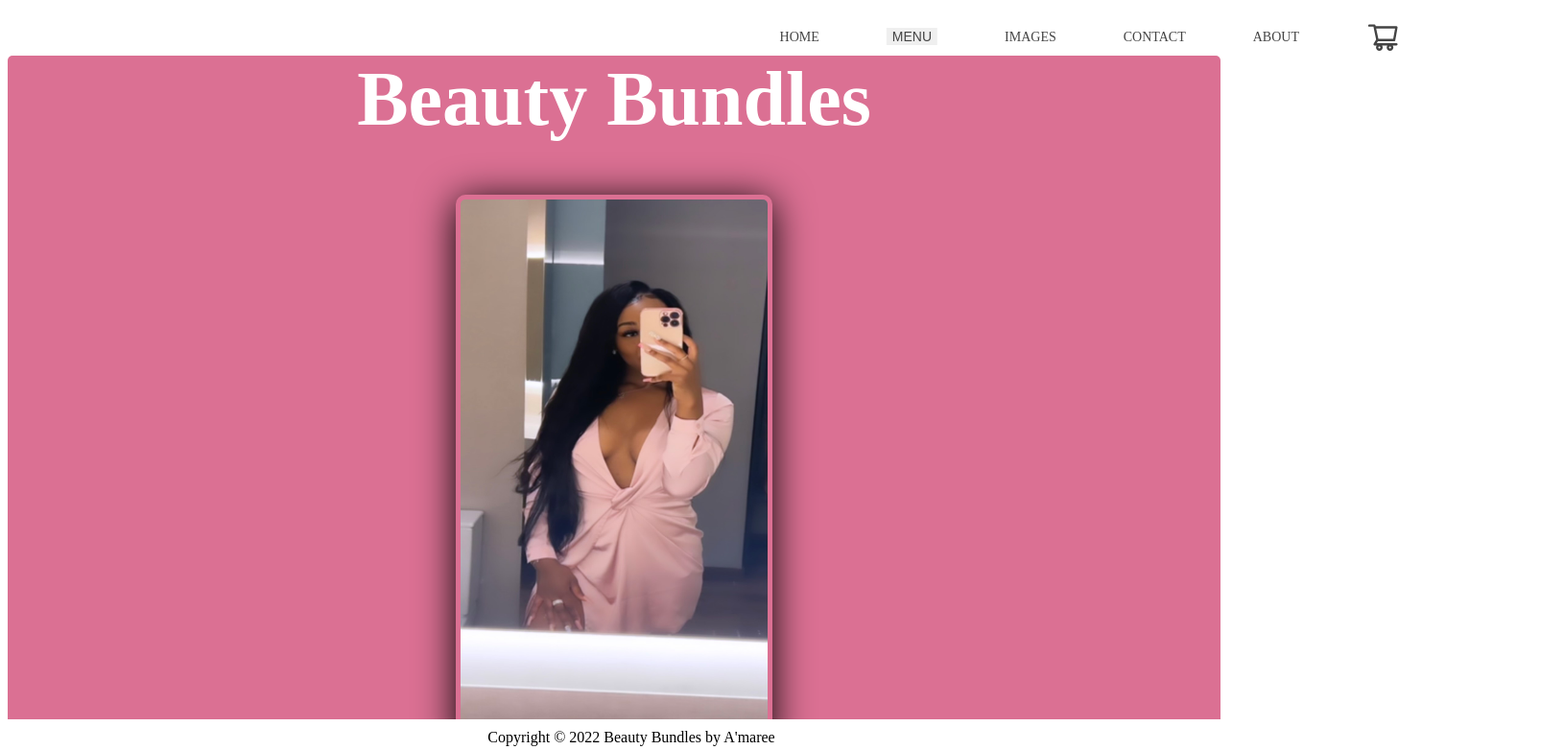
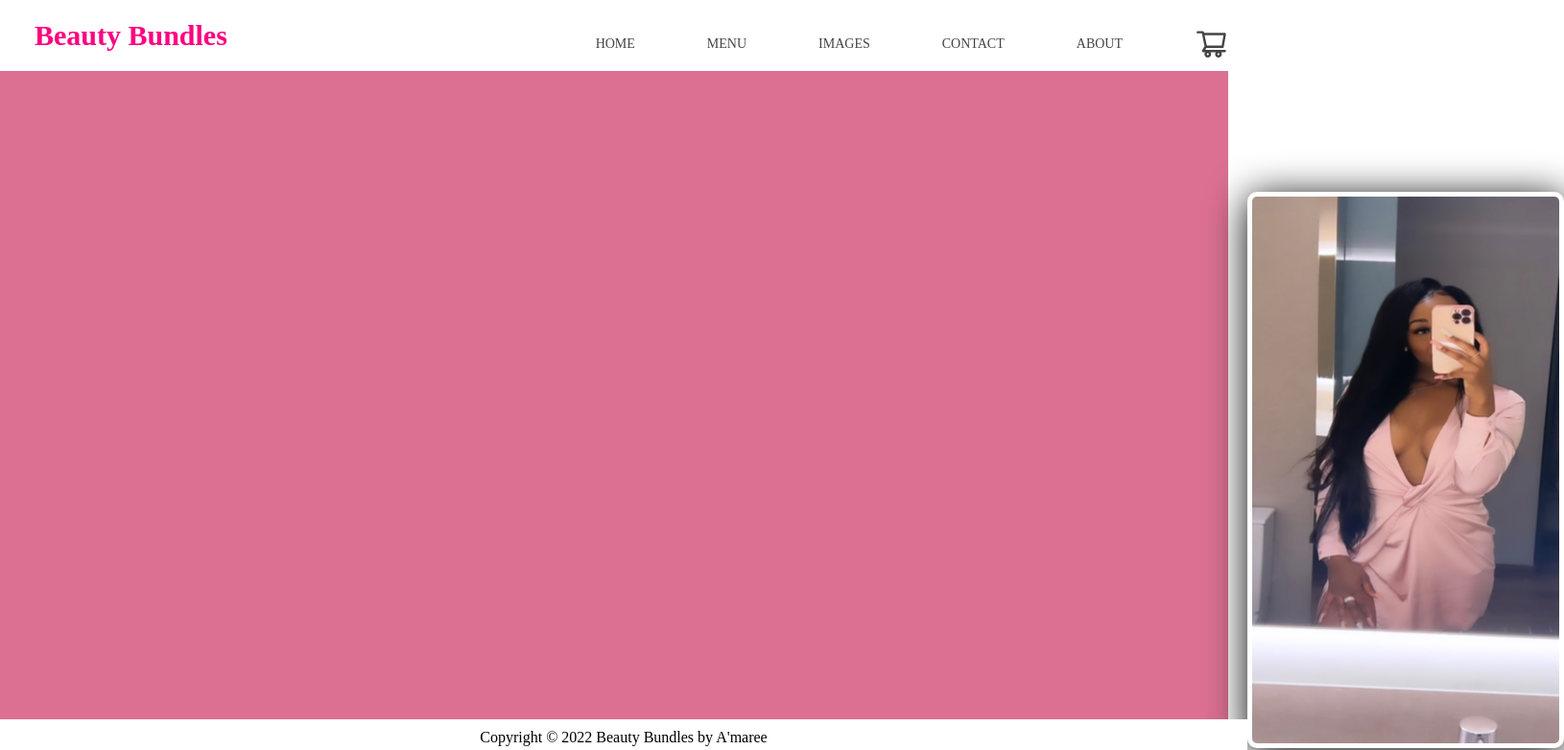
Before and after one commit to damian-98/Amaree_Website, a React (Create React App) app: page / in a window 1280 px wide. Shown: the top 782 px of the page at 96% size, 1630 px wide, since content can reach past the window. Built offline with nearby package versions, Linux system fonts and the light colour scheme.

Commit message:
worked on making navbar responsive

```diff
--- a/src/App.css
+++ b/src/App.css
@@ -1,10 +1,11 @@
+body {
+  padding: 0px;
+  margin: 0px;
+}
+
 .App{
   background-color: palevioletred;
-  border-radius: 5px;
-  /* height: 920px; */
-  margin-top: 58px;
   min-height: 200vh;
-  /* background: url("./components/img/0629445A-D203-4D56-8702-C9641091A0EF.jpeg") no-repeat; */
 }
 
 .container{
@@ -16,8 +17,16 @@
   border-radius: 10px;
 }
 
+.home-container{
+  box-shadow: 0px 5px 40px black;
+  padding: 5px 5px;
+  border-radius: 10px;
+  margin-top: 200px;
+  margin-left: 1300px;
+}
+
 .about-picture{
-  margin-top:130px;
+  margin-top:150px;
   margin-left: 30px;
   position: absolute;
   top: 0;
@@ -27,55 +36,117 @@
 font-size: 70px;
 }
 
-.AppTitle{
-/* color:darksalmon; */
-color: white;
-text-align: center;
-font-size: 80px;
-font-family: 'Satisfy', cursive;
+header  {
+  text-align: center;
+  position: fixed;
+  width: 100%;
+  z-index: 999;
+  background-color: white;
+}
+
+.nav-logo{
+  color:#ff0080;
+  font-size: 30px;
+  font-family: 'Satisfy', cursive;
 }
 
 .shopping-cart{
-font-size: 35px;
+  font-size: 35px;
+}
+
+nav {
+  background-color: white;
+  position: absolute;
+  text-align: left;
+  width: 100%;
+  transform: scale(1,0);
+  transform-origin: top;
+  transition: transform 400ms ease-in-out;
+}
+
+.nav-toggle{
+  display: none;
+}
+
+.nav-toggle-label{
+  position: absolute;
+  top: 0;
+  left: 0;
+  margin-left: 70px;
+  height: 100%;
+  display:flex;
+  align-items: center;
 
 }
 
-nav {
-  height: 7%;
-  position: absolute;
-  left: 86%;
-  transform: translate(-50%, -50%);
-  display:flex;
-  top: 0;
-  padding-top:80px
-}
+.nav-toggle-label span ,
+.nav-toggle-label span::before,
+.nav-toggle-label span::after{
 
-li{
-  font-size: 25px;
-  padding-top:5px;
-  margin-left: 70px;
-  list-style: none;
+  display: block;
+  background:black;
+  height: 2px;
+  width: 30px;
+  border-radius: 2px;
   position: relative;
 }
 
-a{
+.nav-toggle-label span::before,
+.nav-toggle-label span::after{
+  content: '';
+  position: absolute;
+}
+
+.nav-toggle-label span::before{
+  bottom: 7px;
+}
+
+.nav-toggle-label span::after{
+  top: 7px;
+}
+
+.nav-toggle:checked ~ nav{
+  transform: scale(1,1)
+}
+
+nav ul{
+  margin: 0;
+  padding: 0;
+  list-style: none;
+}
+
+nav li{
+  font-size: 25px;
+  padding-top:25px;
+  margin-left: 70px;
+}
+
+nav a{
   color: #444;
   text-decoration: none;
   text-transform: uppercase;
   font-size: 14px;
+  opacity: 0;
+  transition: opacity 150ms ease-in-out;
 }
 
-nav li::before {
+.nav-toggle:checked ~ nav a {
+  opacity: 1;
+  transition:opacity 250ms  ease-in-out 250ms
+}
+
+nav a::before {
   content: '';
   display: block;
   height: 3.5px;
+  transform : scale(0,1);
+  transition: transform  ease-in-out 250ms;
   background-color: #444;
   width: 0%;
-  transition: all ease-in-out 250ms;
 }
 
-nav li:hover::before {
-  width: 100%;
+nav a:hover::before {
+  transform: scale(1,1)
 }
 
 .footer-copyright {
@@ -84,7 +155,6 @@
   bottom: 0;
   text-align: center;
   width: 100%;
-  /* Height of the footer*/
   height: 40px;
   background: white;
 }
@@ -96,27 +166,19 @@
     font-family: 'Satisfy', cursive;
 }
 
-/* Dropdown Button */
-.dropbtn {
-  color: #444;
-  text-transform: uppercase;
-  font-size: 14px;
-  border: none;
-}
-
 /* Dropdown Content (Hidden by Default) */
 .dropdown-content {
+  background-color: white;
   display: none;
-  position: absolute;
-  background-color: #f1f1f1;
-  min-width: 5px;
+  position:absolute;
+  max-width: 150px;
   box-shadow: 0px 8px 16px 0px rgba(0, 0, 0, 0.85);
 }
 
 /* Links inside the dropdown */
 .dropdown-content a {
-  padding: 12px 16px;
-  text-decoration: none;
+  padding: 5px 10px;
+  /* text-decoration: none; */
   display: block;
 }
 
@@ -130,19 +192,84 @@
   display: block;
 }
 
-.about-section {
+.about-text-section {
   padding: 50px;
   text-align: center;
   color: white;
 }
 
-.wrapper {
+.image-wrapper {
   display: grid;
-  padding-top: 100px;
+  padding-top: 120px;
   grid-template-columns: repeat(3, 1fr);
   grid-auto-rows: 400px;
   border-color: #444;
   border: 30px;
   cursor: pointer;
+}
 
+@media screen and (min-width: 1000px) {
+  .nav-toggle-label{
+    display: none;
+  }
+
+  header{
+  display: grid;
+  grid-template-columns: 1fr auto minmax(100px, 1fr) 1fr;
 }
+
+.nav-logo{
+  grid-column: 3/  1;
+}
+
+nav{
+  all: unset;
+  grid-column: 4/4;
+}
+
+nav ul{
+  display: flex;
+}
+
+nav li{
+  margin-left: 3em;
+  margin-bottom: 0;
+}
+
+nav a {
+  opacity: 1;
+}
+
+nav a::before {
+  height: 3px;
+  background-color: #444;
+  width: 0%;
+}
+
+nav a:hover::before {
+  width: 100%;
+  }
+/* Dropdown Content (Hidden by Default) */
+.dropdown-content {
+  display: none;
+  max-width: 150px;
+  box-shadow: 0px 8px 16px 0px rgba(0, 0, 0, 0.85);
+}
+
+/* Links inside the dropdown */
+.dropdown-content a {
+  padding: 20px 20px;
+  /* text-decoration: none; */
+  display: block;
+}
+
+/* Change color of dropdown links on hover */
+.dropdown-content a:hover {
+  background-color: rgba(77, 73, 73, 0.27);
+}
+
+/* Show the dropdown menu on hover */
+.dropdown:hover .dropdown-content {
+  display: block;
+  }
+}
--- a/src/components/About.js
+++ b/src/components/About.js
@@ -4,7 +4,7 @@
 function About() {
   return (
     <div>
-      <div class="about-section">
+      <div className="about-text-section">
         <h1>About</h1>
         <p>Some text about who we are and what we do.</p>
         <p>
--- a/src/components/Braids.js
+++ b/src/components/Braids.js
@@ -2,7 +2,7 @@
 
 function Braids() {
   return (
-    <div>
+    <div className="about-text-section">
       <h1>Braids</h1>
     </div>
   );
--- a/src/components/Checkout.js
+++ b/src/components/Checkout.js
@@ -2,7 +2,7 @@
 
 function Checkout() {
   return (
-    <div>
+    <div className="about-text-section">
       <h1>Checkout</h1>
     </div>
   );
--- a/src/components/Contact.js
+++ b/src/components/Contact.js
@@ -2,7 +2,7 @@
 
 function Contact() {
   return (
-    <div>
+    <div className="about-text-section">
       <h1>Contact</h1>
     </div>
   );
--- a/src/components/Curls.js
+++ b/src/components/Curls.js
@@ -2,7 +2,7 @@
 
 function Curls() {
   return (
-    <div>
+    <div className="about-text-section">
       <h1>Curls</h1>
     </div>
   );
--- a/src/components/Home.js
+++ b/src/components/Home.js
@@ -4,10 +4,9 @@
 function Home() {
   return (
     <div>
-      <h1 className="AppTitle">Beauty Bundles</h1>
       <img
         src={images}
-        className="container background"
+        className="home-container "
         alt="mirror selfie"
         width="320"
         height="570"
--- a/src/components/Images.js
+++ b/src/components/Images.js
@@ -5,7 +5,7 @@
 
 function Images() {
   return (
-    <div className="wrapper">
+    <div className="image-wrapper">
       <img
         src={image1}
         className="container"
--- a/src/components/Navbar.js
+++ b/src/components/Navbar.js
@@ -4,12 +4,17 @@
 
 function Navbar() {
   return (
-    <nav className="nav">
+    <header>
+      {" "}
+      <h1 className="nav-logo">Beauty Bundles</h1>
+      <input type="checkbox" id="nav-toggle" className="nav-toggle" />
+      <nav>
+        <ul>
           <li>
             <Link to="/">Home</Link>
           </li>
           <li className="dropdown">
-        <button className="dropbtn">Menu</button>
+            <a className="dropbtn">Menu</a>
             <div className="dropdown-content">
               <Link to="/braids">Braids</Link>
               <Link to="/ponytail">Ponytail</Link>
@@ -31,7 +36,12 @@
               <AiOutlineShoppingCart />
             </Link>
           </li>
+        </ul>
       </nav>
+      <label htmlFor="nav-toggle" className="nav-toggle-label">
+        <span></span>
+      </label>
+    </header>
   );
 }
 
--- a/src/components/Ponytail.js
+++ b/src/components/Ponytail.js
@@ -2,7 +2,7 @@
 
 function Ponytail() {
   return (
-    <div>
+    <div className="about-text-section">
       <h1>Ponytail</h1>
     </div>
   );
```
Lines whose indentation alone changed are shown as unchanged.
